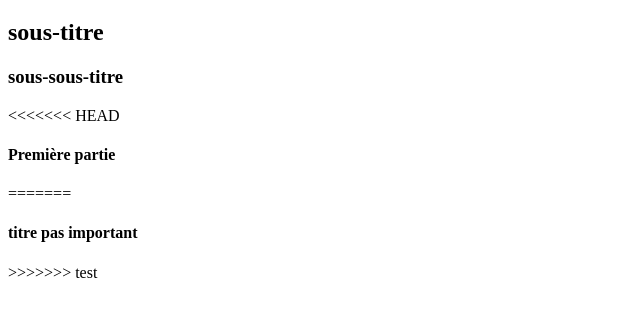
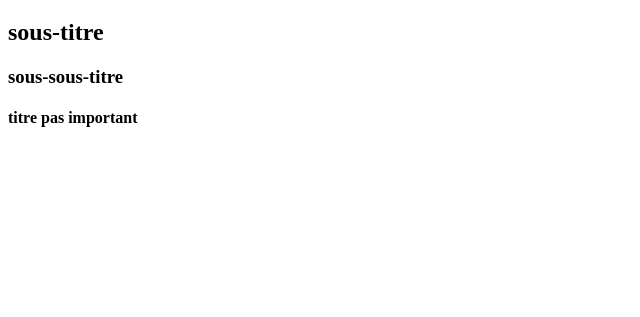
Before and after one commit to bbk29/demo, a plain HTML site: page index.html in a window 1280 px wide. Shown: the part 61-378 px from the top of the page, without its empty margins (0-640 px from the left). Drawn offline with Linux system fonts and the light colour scheme.

Commit message:
commit de merge

```diff
--- a/index.html
+++ b/index.html
@@ -9,10 +9,6 @@
   <h1>TESt</h1>
   <h2>sous-titre</h2>
   <h3>sous-sous-titre</h3>
-<<<<<<< HEAD
-  <h4>Première partie</h4>
-=======
   <h4>titre pas important</h4>
->>>>>>> test
 </body>
 </html>
```
